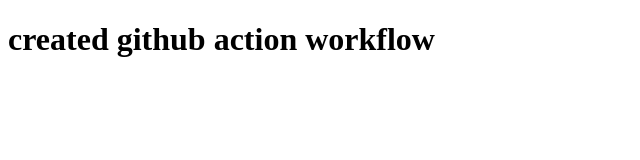
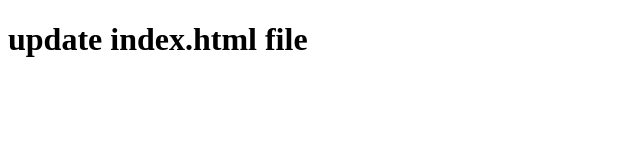
Before and after one commit to tarunvangapandu/Sample-workflow, a plain HTML site: page index.html in a window 1280 px wide. Shown: the whole page, without its empty margins (0-640 px from the left). Drawn offline with Linux system fonts and the light colour scheme.

Commit message:
Update index.html

```diff
--- a/index.html
+++ b/index.html
@@ -2,7 +2,7 @@
 <html>
 <body>
 
-<h1>created github action workflow</h1>
+<h1>update index.html file</h1>
 
 
 </body>
```
